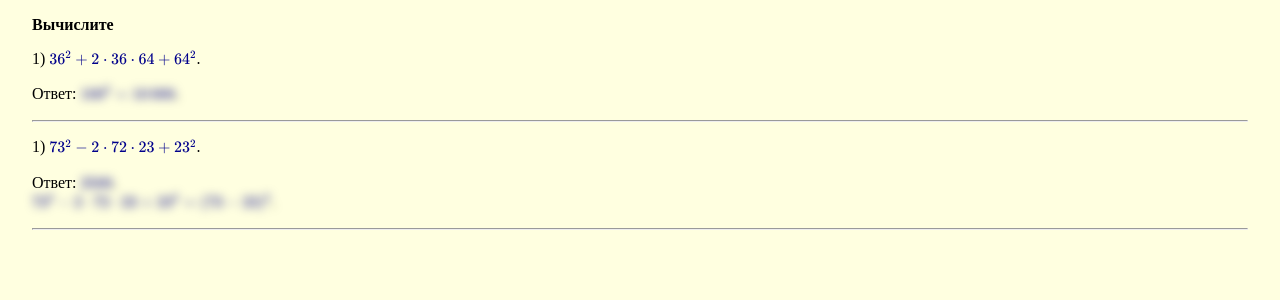
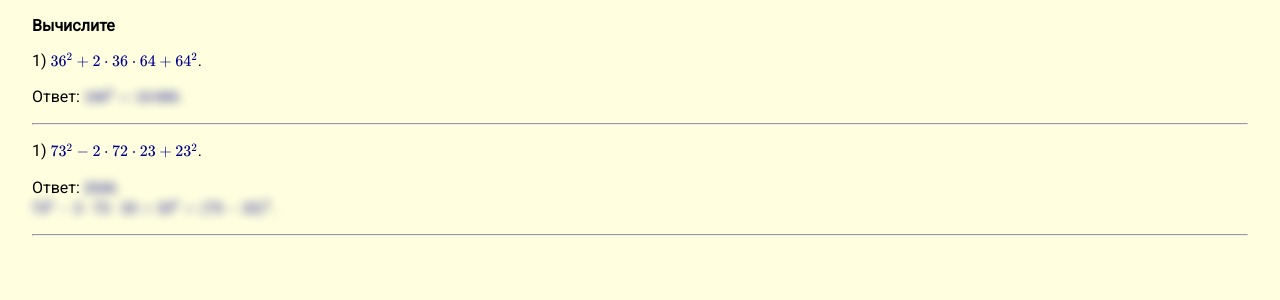
Before and after one commit to igorlsemenov/math, a Jekyll site: the page built from алгебра/7/ф-лы_сокр._умножения/3.md, in a window 1280 px wide. Shown: the top 300 px of the page. Built offline with Jekyll 4.4.1, drawn with Linux system fonts in a browser that asks for light colours; our own code applies the rules of GitHub Pages for plain Markdown files.

Commit message:
Update default.html

```diff
--- a/_layouts/default.html
+++ b/_layouts/default.html
@@ -5,6 +5,7 @@
     <meta http-equiv="X-UA-Compatible" content="IE=edge">
     <meta name="viewport" content="width=device-width, initial-scale=1">
     <title>Репетитор И.Л.Семёнов</title>
+    <link href='http://fonts.googleapis.com/css?family=Roboto' rel='stylesheet' type='text/css'>
     <link rel="stylesheet" href="https://cdn.jsdelivr.net/npm/katex@0.16.21/dist/katex.min.css" integrity="sha384-zh0CIslj+VczCZtlzBcjt5ppRcsAmDnRem7ESsYwWwg3m/OaJ2l4x7YBZl9Kxxib" crossorigin="anonymous">
     <script src="https://cdn.jsdelivr.net/npm/katex@0.16.21/dist/katex.min.js" integrity="sha384-Rma6DA2IPUwhNxmrB/7S3Tno0YY7sFu9WSYMCuulLhIqYSGZ2gKCJWIqhBWqMQfh" crossorigin="anonymous"></script>
     <script src="https://cdn.jsdelivr.net/npm/katex@0.16.21/dist/contrib/auto-render.min.js" integrity="sha384-hCXGrW6PitJEwbkoStFjeJxv+fSOOQKOPbJxSfM6G5sWZjAyWhXiTIIAmQqnlLlh" crossorigin="anonymous"></script>
@@ -36,7 +37,11 @@
       });
     </script>
     <style>
-      body {background-color: LightYellow; margin: 1em 2em;}
+      body {
+        background-color: LightYellow;
+        margin: 1em 2em;
+        font-family: 'Roboto', sans-serif;
+      }
       .katex { font-size: 1em !important; color: DarkBlue; }
     </style>
   </head>
```
